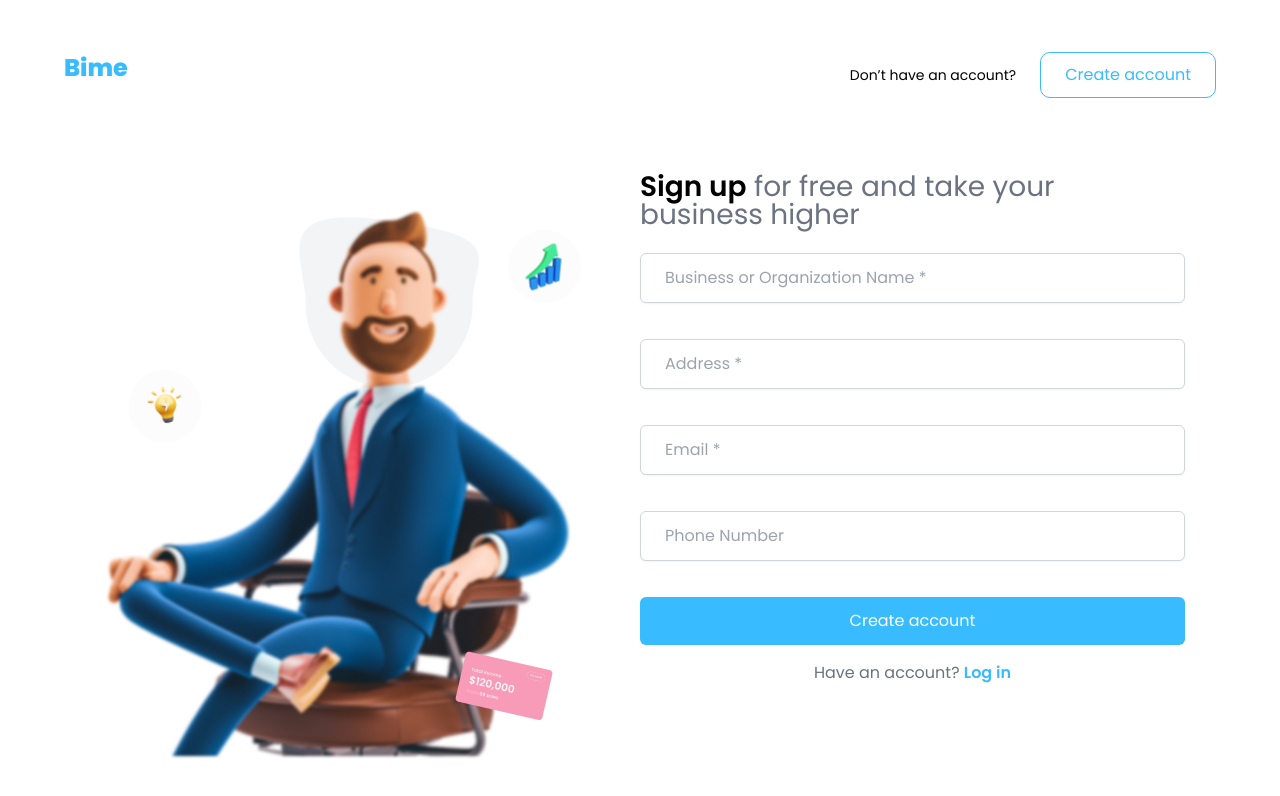
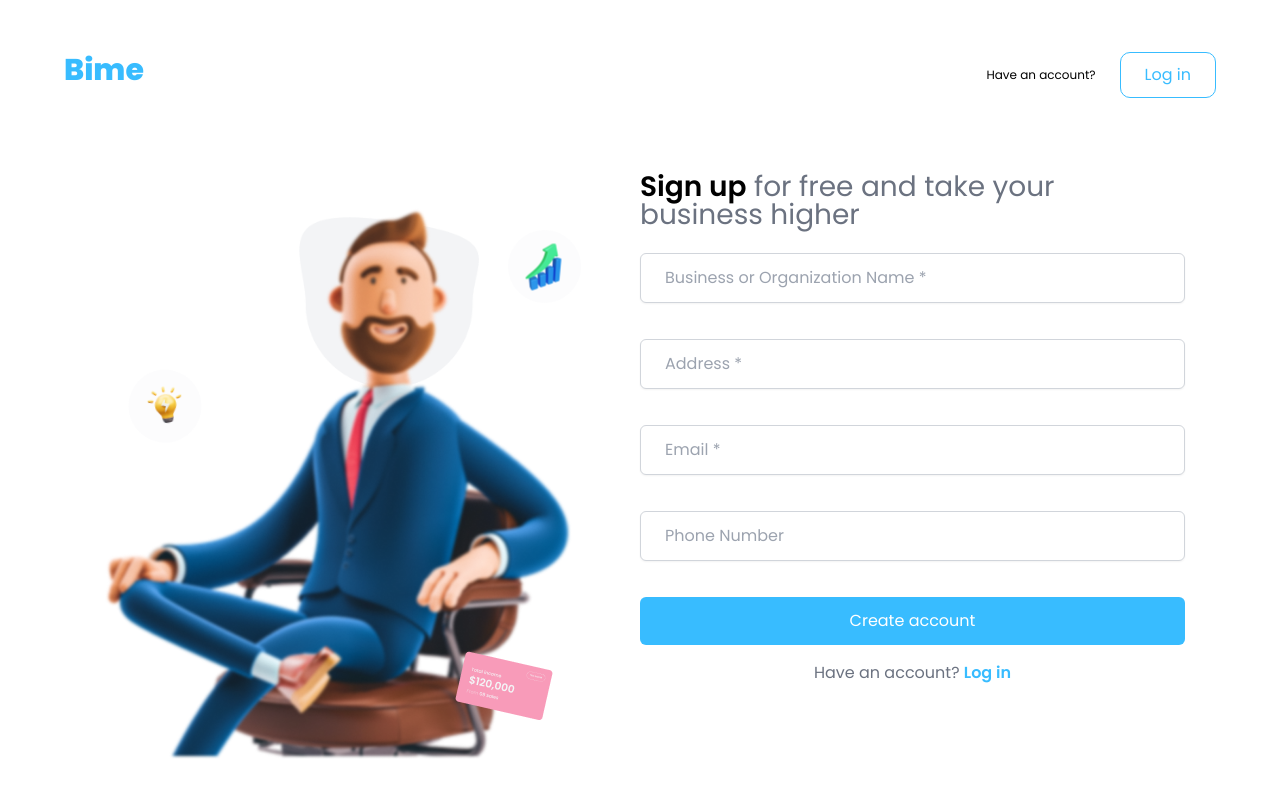
Before and after one commit to Omo-Akeye/Revamp, a Next.js app: page /signup in a window 1280 px wide. Shown: the top 796 px of the page. Built offline with nearby package versions, Linux system fonts and the light colour scheme.

Commit message:
mobile responsiveness

```diff
--- a/src/app/home/ui/Hero.tsx
+++ b/src/app/home/ui/Hero.tsx
@@ -5,18 +5,18 @@ export default function Hero() {
 
   return (
     <>
-      <img src='images/Group 30.svg' alt="group1" className="absolute lg:left-[10%] left-[5%] md:left-[5%] md:top-[50%] top-[30%] max-md:w-11" />
-      <img src='/images/Group 31.svg' alt="group2" className="absolute right-[15%] md:top-[15%] top-[15%] max-md:w-11" />
-      <img src="/images/Group 1000002780.png" alt="finance" className="absolute w-[73px] h-[73px] md:right-[15%] right-[7%] md:bottom-[35%] max-md:top-[30%] max-md:w-11 max-md:h-11" />
-      <img src="/images/Group 1000002779.png" alt="finance"  className="absolute w-[52px] h-[52px] left-[15%] md:top-[15%] top-[15%] max-md:w-11 max-md:h-11 "/>
-      <div className="text-center lg:w-[80%] xl:w-[70%] m-auto  max-md:mt-24 w-[75%] sm:w-[50%] md:w-[80%] ">
-        <h1 className="font-bold lg:text-8xl text-[28px] md:leading-[80px] text-center hero1 md:text-7xl">
+      <img src='images/Group 30.svg' alt="group1" className="absolute lg:left-[10%] left-[2%] md:left-[5%] md:top-[50%] top-[30%] max-md:w-11" />
+      <img src='/images/Group 31.svg' alt="group2" className="absolute right-[15%] md:top-[15%] top-[12%] max-md:w-11" />
+      <img src="/images/Group 1000002780.png" alt="finance" className="absolute w-[73px] h-[73px] md:right-[15%] right-[3%] md:bottom-[35%] max-md:top-[30%] max-md:w-11 max-md:h-11" />
+      <img src="/images/Group 1000002779.png" alt="finance"  className="absolute w-[52px] h-[52px] left-[15%] md:top-[15%] top-[12%] max-md:w-11 max-md:h-11 "/>
+      <div className="text-center lg:w-[80%] xl:w-[70%] m-auto  max-md:mt-24 sm:w-[75%]  md:w-[80%] w-[78%]">
+        <h1 className="font-bold lg:text-8xl sm:text-5xl text-3xl md:leading-[80px] text-center hero1 md:text-7xl">
 
        Automate
          Your
         Boring Finances
         </h1>
-        <p className="bime-black md:mt-9 mt-6 mb-14 max-md:text-sm text-base mx-[30%]">
+        <p className="bime-black md:mt-9 mt-6 mb-14 max-md:text-sm sm:mx-[10%] md:mx-[20%] text-base lg:mx-[28%]">
         Control full access to reliable, easy-to-use and automated bookkeeping for your business
         </p>
         <div className="inline-flex justify-center items-center md:gap-x-4 gap-x-3">
--- a/src/app/home/ui/Why.tsx
+++ b/src/app/home/ui/Why.tsx
@@ -7,7 +7,7 @@ export default function Why() {
         <div className='flex gap-x-10 w-[90%] mx-auto max-lg:gap-y-8 justify-center max-lg:flex-col max-lg:items-center'>
             <section className="max-w-[596px] w-full flex justify-between flex-col">
             <div className='py-10 bg-[#F7F7F7] px-8  rounded-[20px] mb-5 relative'>
-              <img src="images/idea-3d.png" alt="idea" className="absolute right-[5%] top-[5%]" />
+              <img src="images/idea-3d.png" alt="idea" className="absolute right-[5%] top-[5%]"  />
             <p className='max-md:text-xs text-xl mb-3 font-medium'>Who said data must be messy?</p>
             <p className='md:text-base  text-sm max-md:mt-[6px] '>As your business starts to grow you need a system that can help in accelerating its growth</p>
             </div>
--- a/src/app/login/page.tsx
+++ b/src/app/login/page.tsx
@@ -4,9 +4,11 @@ import Link from "next/link";
 
 export default function Login() {
   return (
-    <div className="">
+    <div className='max-w-[1440px] mx-auto'>
         <nav  className="flex justify-between mt-[52px] md:w-[90%] w-[80%] mx-auto" >
-        <Link href='/' className='text-2xl font-extrabold text-bime-blue'>Bime</Link>
+        <Link href="/" className="text-3xl font-extrabold text-bime-blue w-[231px]">
+        Bime
+      </Link>
         <div className="flex items-center gap-x-6 max-lg:hidden">
             <p className="text-xs">Don’t have an account?</p>
             <Link href='/signup' className='border-[0.4px] border-bime-blue py-[10px] px-6 rounded-[10px] text-bime-blue'>
--- a/src/app/signup/page.tsx
+++ b/src/app/signup/page.tsx
@@ -5,16 +5,18 @@ export default function SignUp() {
   return (
     <div className='max-w-[1440px] mx-auto'>
       <nav  className="flex justify-between mt-[52px] w-[90%] mx-auto" >
-        <Link href={'/'} className='text-2xl font-extrabold text-bime-blue'>Bime</Link>
-        <div className="flex items-center gap-x-6 max-sm:hidden">
-            <p className="text-sm">Don’t have an account?</p>
+      <Link href="/" className="text-3xl font-extrabold text-bime-blue w-[231px]">
+        Bime
+      </Link>
+        <div className="flex items-center gap-x-6 max-md:hidden">
+            <p className="text-xs">Have an account? </p>
             <Link href={'/signup'} className='border-[0.4px] border-bime-blue py-[10px] px-6 rounded-[10px] text-bime-blue'>
-                Create account
+                Log in
             </Link>
         </div>
 
 
-        <div className='lg:hidden cursor-pointer'>
+        <div className='md:hidden cursor-pointer'>
           <img src='/images/Hamburger Menu.svg' alt="hamburger menu" />
         </div>
         </nav>
```
